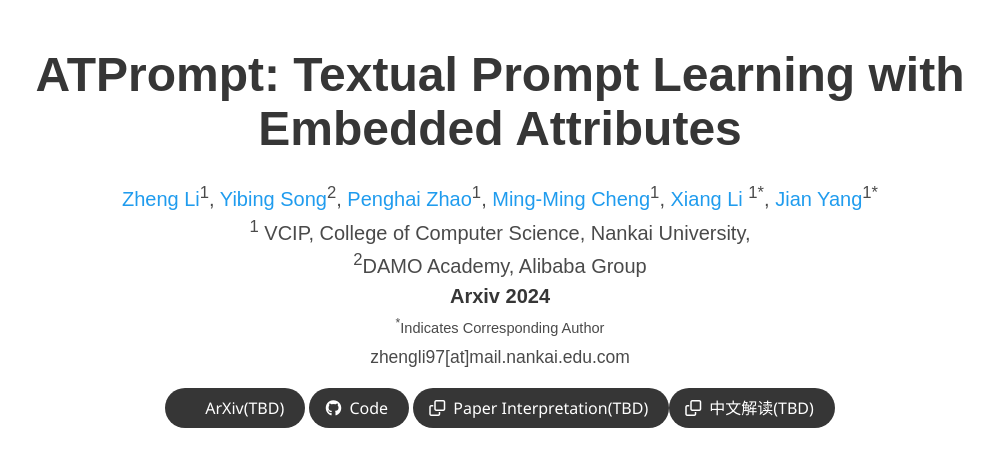
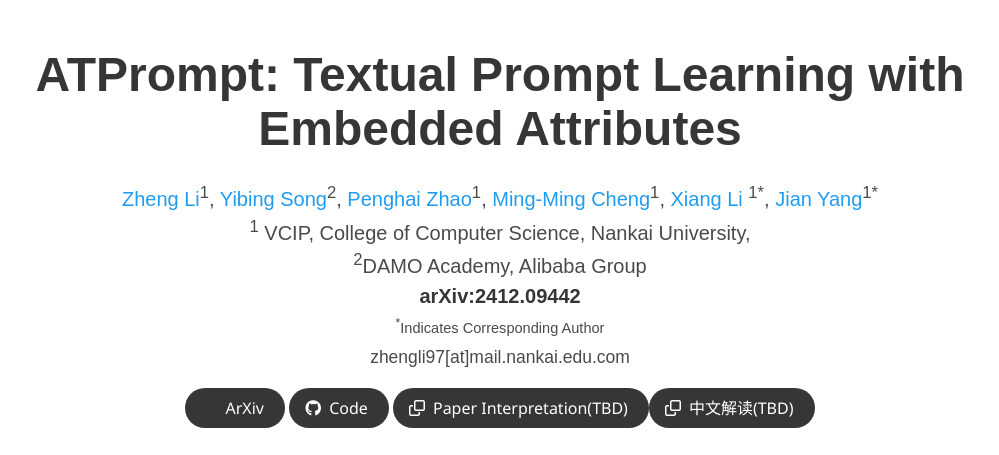
Before and after one commit to zhengli97/ATPrompt, a plain HTML site: page index.html in a window 1280 px wide. Shown: the top 455 px of the page, without its empty margins (140-1139 px from the left). Drawn offline with nearby package versions, Linux system fonts and the light colour scheme; some icons are missing; a web font is replaced by a local one.

Commit message:
info update

```diff
--- a/index.html
+++ b/index.html
@@ -60,7 +60,7 @@
                     <span class="author-block"> <sup>1</sup> VCIP, College of Computer Science, Nankai University,
                        <br> <sup>2</sup>DAMO Academy, Alibaba Group
                     <br>
-                    <span class="author-block"><strong>Arxiv 2024</strong></span>
+                    <span class="author-block"><strong>arXiv:2412.09442</strong></span>
                     <span class="eql-cntrb"><small><br><sup>*</sup>Indicates Corresponding Author</small></span>
                     <br>
                     <span class="author-block"><small>zhengli97[at]mail.nankai.edu.com</small></span>
@@ -70,13 +70,13 @@
                   <div class="column has-text-centered">
                     <div class="publication-links">
                       <span class="link-block">
-                        <a href="" target="_blank"
+                        <a href="https://arxiv.org/abs/2412.09442" target="_blank"
                         class="external-link button is-normal is-rounded is-dark">
                         <span class="icon">
                           <!-- <i class="fas fa-file-pdf"></i> -->
                           <i class="ai ai-arxiv"></i>
                         </span>
-                        <span>ArXiv(TBD)</span>
+                        <span>ArXiv</span>
                       </a>
                     </span>
 
```
